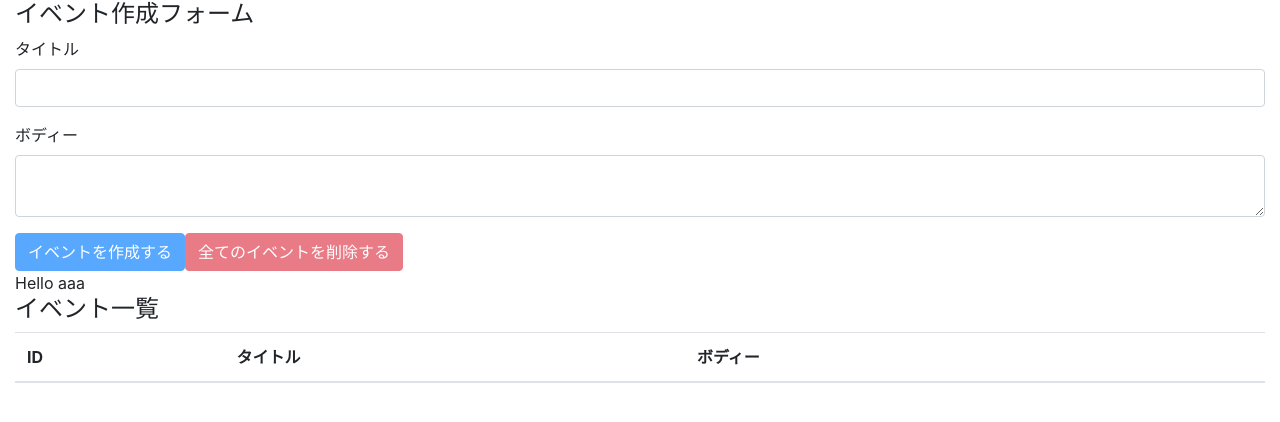
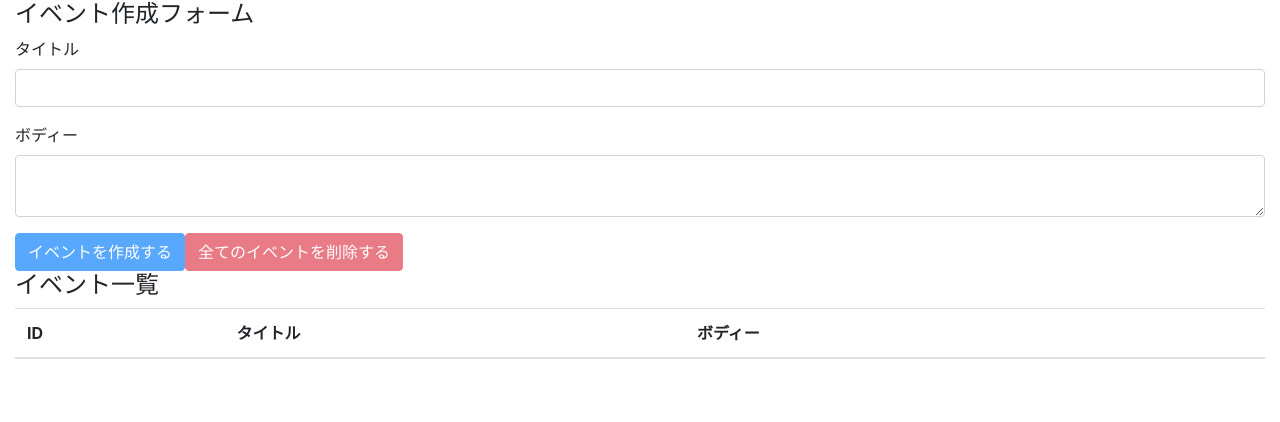
Before and after one commit to kenji345Sar/react-hooks-01, a React (Create React App) app: page / in a window 1280 px wide. Shown: the top 422 px of the page. Built offline with nearby package versions, Linux system fonts and the light colour scheme.

Commit message:
solve prop drilling issue

```diff
--- a/src/components/App.js
+++ b/src/components/App.js
@@ -6,16 +6,14 @@
 import AppContext from '../contexts/AppContext'
 import reducer from '../reducers'
 
-console.log({AppContext})
-
 const App = () => {
   const [state, dispatch] = useReducer(reducer,[])
 
   return (
-    <AppContext.Provider value={'Hello aaa'}>
+    <AppContext.Provider value={{state, dispatch}}>
       <div className="container-fluid">
-        <EventForm state={state} dispatch={dispatch}/>
-        <Events state={state} dispatch={dispatch}/>
+        <EventForm/>
+        <Events/>
       </div>
     </AppContext.Provider>
   )
--- a/src/components/Event.js
+++ b/src/components/Event.js
@@ -1,8 +1,10 @@
-import React from 'react'
+import React,{useContext} from 'react'
 
 import {DELETE_EVENT } from '../actions'
+import AppContext from '../contexts/AppContext'
 
-const Event = ({dispatch,event}) => {
+const Event = ({event}) => {
+    const {dispatch} = useContext(AppContext)
     const id =event.id
     const handleClickDeleteButton = () =>{
       const result = window.confirm(`イベント(id=${id})を本当に削除しても良いですか？`)
--- a/src/components/EventForm.js
+++ b/src/components/EventForm.js
@@ -1,15 +1,15 @@
-import React,{useState} from 'react'
+import React,{useContext,useState} from 'react'
 
 import {
   CREATE_EVENT,
   DELETE_ALL_EVENTS
 } from '../actions'
+import AppContext from '../contexts/AppContext'
+const EventForm = () => {
 
-const EventForm = ({state, dispatch}) => {
-
+  const {state, dispatch} = useContext(AppContext)
   const [title, setTitle] = useState('')
   const [body, setBody] = useState('')
-
 
   const addEvent = e => {
     e.preventDefault()
--- a/src/components/Events.js
+++ b/src/components/Events.js
@@ -3,12 +3,11 @@
 import Event from './Event'
 import AppContext from '../contexts/AppContext'
 
-const Events = ({state, dispatch}) => {
-  const value = useContext(AppContext)
+const Events = () => {
+  const {state} = useContext(AppContext)
   return (
 
     <>
-      <div>{value}</div>
 
       <h4>イベント一覧</h4>
       <table className="table table-hover">
@@ -22,7 +21,7 @@
 
         </thead>
         <tbody>
-            { state.map((event,index)=>(<Event key={index} event={event} dispatch={dispatch}/>))}
+            { state.map((event,index)=>(<Event key={index} event={event} />))}
 
         </tbody>
       </table>
```
